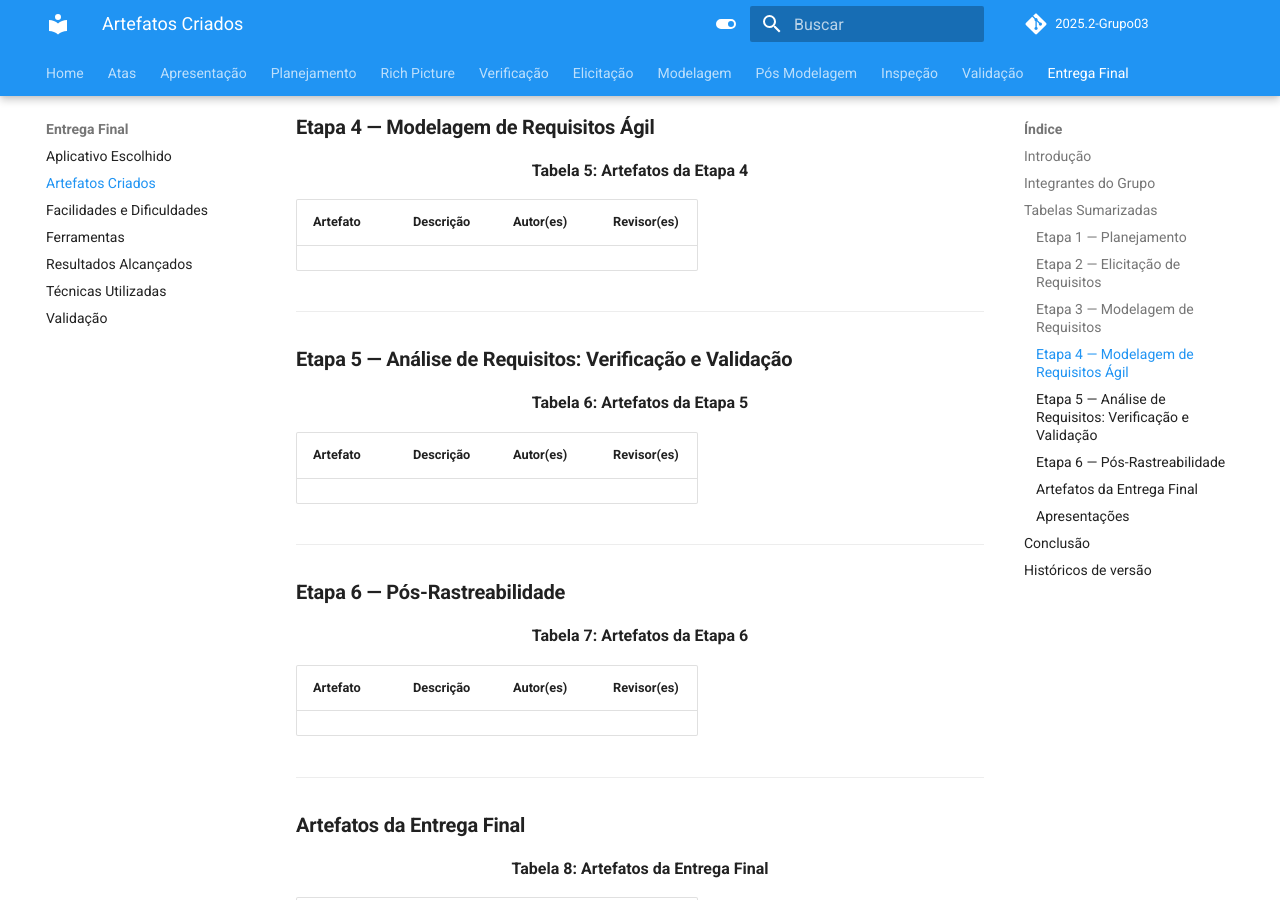
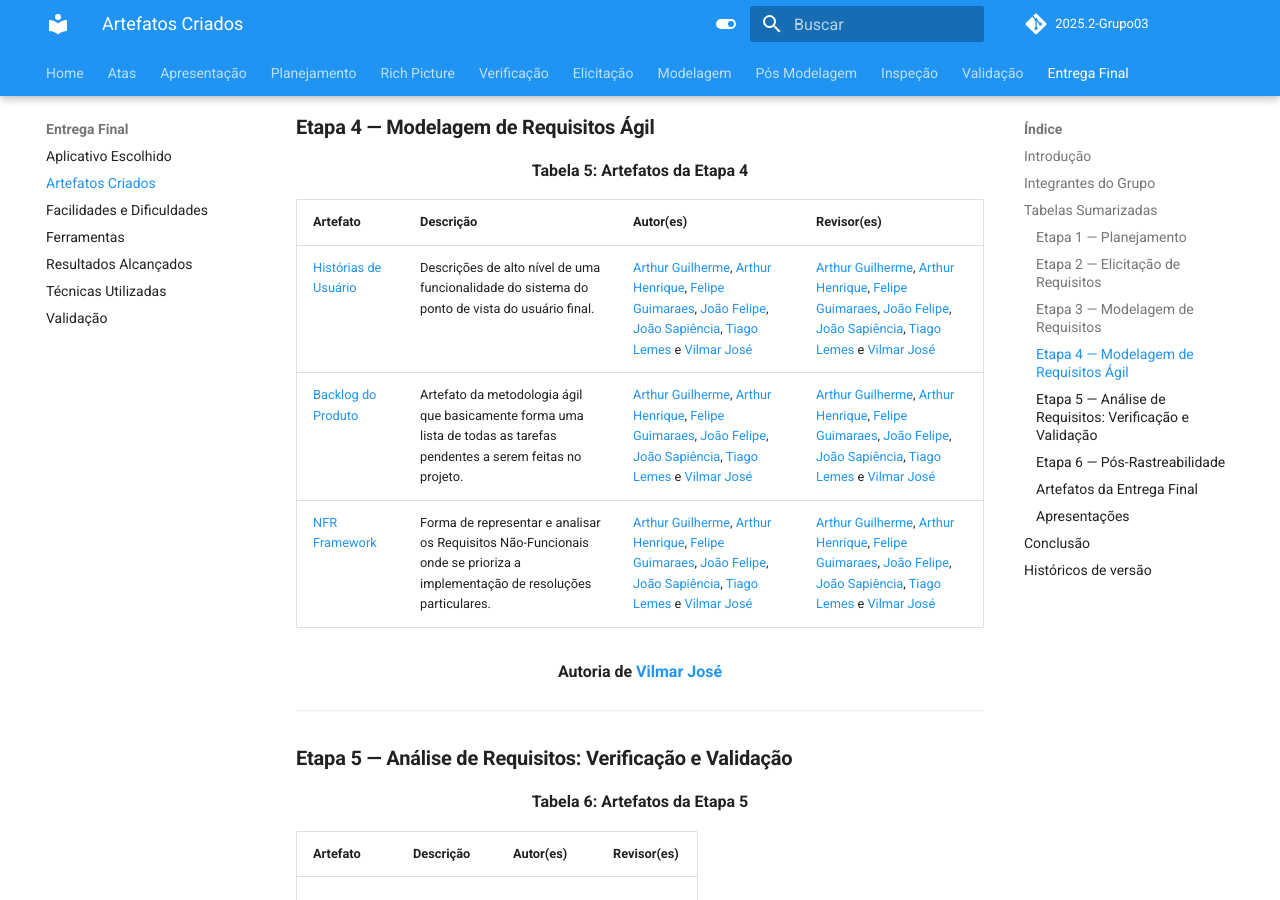
Before and after one commit to Requisitos-de-Software/2025.2-Grupo03, an MkDocs documentation site: the page built from docs/Entrega_Final/artefatos_criados.md, in a window 1280 px wide and 900 px high, scrolled down 2984 px. Built offline with MkDocs 1.6.1 and Material for MkDocs 9.7.7, drawn with Linux system fonts in a browser that asks for light colours; comment, search, counter and statistics services are not loaded; some of the changed text lies outside the part shown.

Commit message:
Update author contributions and add artifact tables
Updated author contributions and added new tables for artifacts in stages 4 and 5.

```diff
--- a/docs/Entrega_Final/artefatos_criados.md
+++ b/docs/Entrega_Final/artefatos_criados.md
@@ -15,7 +15,7 @@ A Tabela 1 apresenta todos os integrantes da equipe que participaram da criaçã
 | [João Felipe](https://github.com/MrBolt2005) |   |
 | [João Sapiência](https://github.com/JoaoSapiencia) |  |
 | [Tiago Lemes](https://github.com/TiagoTeixeira-2005) | Criação do documento e da tabela da Etapa 2 — Elicitação de Requisitos |
-| [Vilmar José](https://github.com/VilmarFagundes) |  |
+| [Vilmar José](https://github.com/VilmarFagundes) | Criação da tabela da etapa 4 - Modelagem de Requisitos Ágil |
 
 <div align="center"><strong>Autoria de <a href="https://github.com/TiagoTeixeira-2005">Tiago Lemes</a></strong></div>
 
@@ -70,6 +70,13 @@ A Tabela 1 apresenta todos os integrantes da equipe que participaram da criaçã
 
 | Artefato | Descrição | Autor(es) | Revisor(es) |
 |----------|-----------|-----------|--------------|
+| [Histórias de Usuário](https://requisitos-de-software.github.io/2025.2-Grupo03/Modelagem/historias_de_usuario/0) | Descrições de alto nível de uma funcionalidade do sistema do ponto de vista do usuário final. | [Arthur Guilherme](https://github.com/ArthurGuilher62), [Arthur Henrique](https://github.com/arthurhvieira1), [Felipe Guimaraes](https://github.com/felipegf1), [João Felipe](https://github.com/MrBolt2005), [João Sapiência](https://github.com/JoaoSapiencia), [Tiago Lemes](https://github.com/TiagoTeixeira-2005) e [Vilmar José](https://github.com/VilmarFagundes) | [Arthur Guilherme](https://github.com/ArthurGuilher62), [Arthur Henrique](https://github.com/arthurhvieira1), [Felipe Guimaraes](https://github.com/felipegf1), [João Felipe](https://github.com/MrBolt2005), [João Sapiência](https://github.com/JoaoSapiencia), [Tiago Lemes](https://github.com/TiagoTeixeira-2005) e [Vilmar José](https://github.com/VilmarFagundes) |
+| [Backlog do Produto](https://requisitos-de-software.github.io/2025.2-Grupo03/Modelagem/backlog_do_produto/) | Artefato da metodologia ágil que basicamente forma uma lista de todas as tarefas pendentes a serem feitas no projeto. | [Arthur Guilherme](https://github.com/ArthurGuilher62), [Arthur Henrique](https://github.com/arthurhvieira1), [Felipe Guimaraes](https://github.com/felipegf1), [João Felipe](https://github.com/MrBolt2005), [João Sapiência](https://github.com/JoaoSapiencia), [Tiago Lemes](https://github.com/TiagoTeixeira-2005) e [Vilmar José](https://github.com/VilmarFagundes) | [Arthur Guilherme](https://github.com/ArthurGuilher62), [Arthur Henrique](https://github.com/arthurhvieira1), [Felipe Guimaraes](https://github.com/felipegf1), [João Felipe](https://github.com/MrBolt2005), [João Sapiência](https://github.com/JoaoSapiencia), [Tiago Lemes](https://github.com/TiagoTeixeira-2005) e [Vilmar José](https://github.com/VilmarFagundes) |
+| [NFR Framework](https://requisitos-de-software.github.io/2025.2-Grupo03/Modelagem/nfr_framework/) | Forma de representar e analisar os Requisitos Não-Funcionais onde se prioriza a implementação de resoluções particulares. | [Arthur Guilherme](https://github.com/ArthurGuilher62), [Arthur Henrique](https://github.com/arthurhvieira1), [Felipe Guimaraes](https://github.com/felipegf1), [João Felipe](https://github.com/MrBolt2005), [João Sapiência](https://github.com/JoaoSapiencia), [Tiago Lemes](https://github.com/TiagoTeixeira-2005) e [Vilmar José](https://github.com/VilmarFagundes) | [Arthur Guilherme](https://github.com/ArthurGuilher62), [Arthur Henrique](https://github.com/arthurhvieira1), [Felipe Guimaraes](https://github.com/felipegf1), [João Felipe](https://github.com/MrBolt2005), [João Sapiência](https://github.com/JoaoSapiencia), [Tiago Lemes](https://github.com/TiagoTeixeira-2005) e [Vilmar José](https://github.com/VilmarFagundes) |
+
+<div align="center">
+  <strong>Autoria de <a href="https://github.com/VilmarFagundes">Vilmar José</a></strong>
+</div>
 
 ---
 
@@ -117,3 +124,4 @@ A Tabela 1 apresenta todos os integrantes da equipe que participaram da criaçã
 |--------|------------|---------------------------------------------|----|---------------|
 | 1.0    | 17/11/2025 | Criação do documento de Artefatos Criados | [Tiago Lemes](https://github.com/TiagoTeixeira-2005)| [Arthur Guilherme](https://github.com/ArthurGuilher62) |
 | 1.1    | 18/11/2025 | Criação ds tabela da Etapa 2 — Elicitação de Requisitos | [Tiago Lemes](https://github.com/TiagoTeixeira-2005)| [Arthur Guilherme](https://github.com/ArthurGuilher62) |
+| 1.2    | 18/11/2025 | Adição da tabela da etapa 4 | [Vilmar José](https://github.com/VilmarFagundes) | [Tiago Lemes](https://github.com/TiagoTeixeira-2005) |
```
